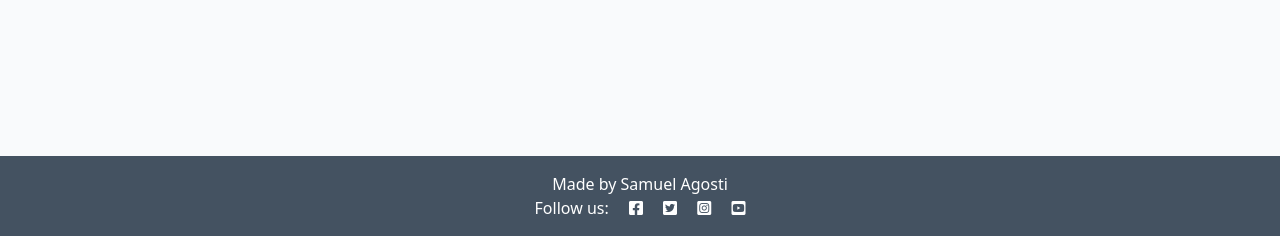
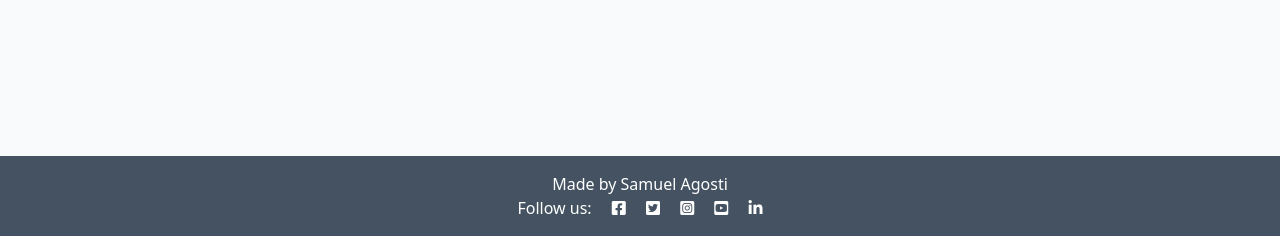
Before and after one commit to Code-Institute-Submissions/samagosti7-Project-4, a Django app: page /accounts/signup/ in a window 1280 px wide. Shown: the part 564-800 px from the top of the page. Run offline with Django 3.2, Linux system fonts and the light colour scheme.

Commit message:
Style footer

```diff
--- a/templates/base.html
+++ b/templates/base.html
@@ -1,5 +1,6 @@
 {% load static %}
 
+<!-- Boilerplate html and requisite bootstrap references  -->
 <!DOCTYPE html>
 <html class="h-100">
 
@@ -90,17 +91,19 @@
     <!-- Footer -->
     <footer class="footer mt-auto py-3 dark-bg">
         <p class="m-0 text-center text-white">Made by Samuel Agosti</p>
-        <p class="m-0 text-center text-white">Follow us: <i class="fab fa-facebook-square ms-3"></i>
-            <i class="fab fa-twitter-square ms-3"></i>
-            <i class="fab fa-instagram-square ms-3"></i>
-            <i class="fab fa-youtube-square ms-3"></i></p>
+        <p class="m-0 text-center text-white">Follow us:
+            <a href="https://www.facebook.com" class="text-white" target="blank"><i class="fab fa-facebook-square ms-3"></i></a>
+            <a href="https://www.twitter.com" class="text-white" target="blank"><i class="fab fa-twitter-square ms-3"></i></a>
+            <a href="https://www.instagram.com" class="text-white" target="blank"><i class="fab fa-instagram-square ms-3"></i></a>
+            <a href="https://www.youtube.com" class="text-white" target="blank"><i class="fab fa-youtube-square ms-3"></i></a>
+            <a href="https://www.linkedin.com" class="text-white" target="blank"><i class="fab fa-linkedin-in ms-3"></i></p></a>
     </footer>
     <script>
         setTimeout(function () {
             let messages = document.getElementById('msg');
             let alert = new bootstrap.Alert(messages);
             alert.close();
-        }, 2500);
+        }, 3000);
     </script>
 </body>
 
```
